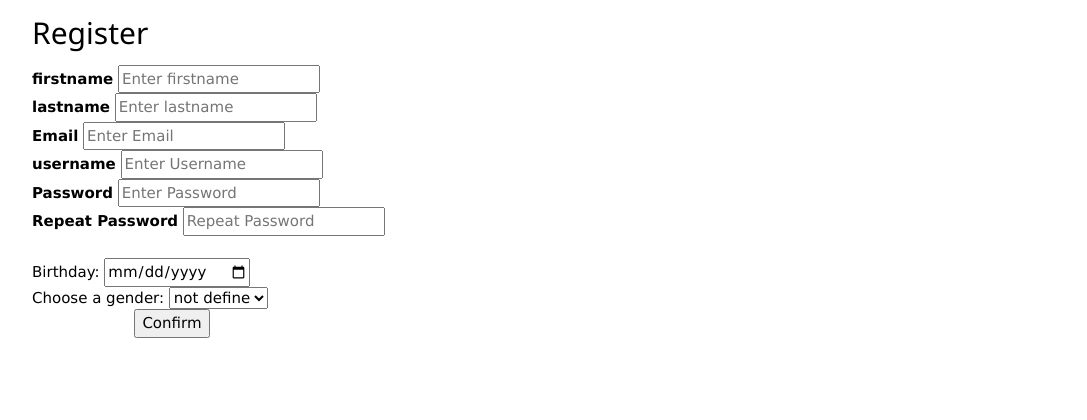
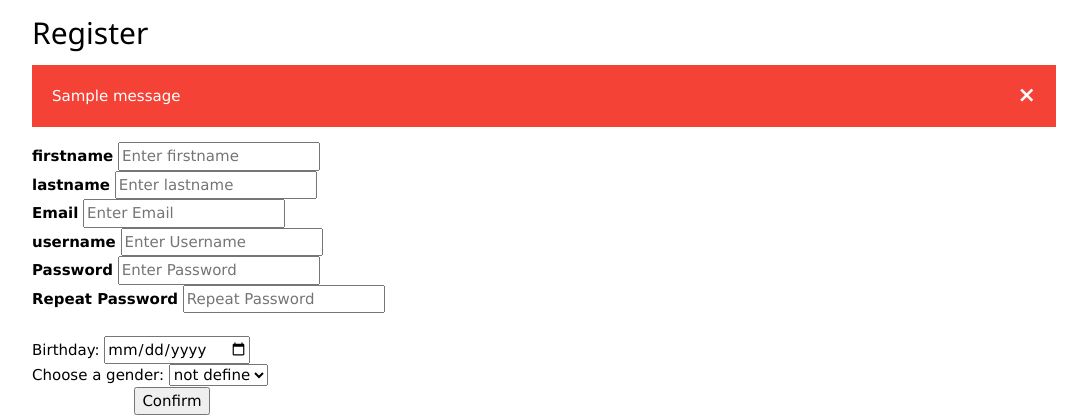
Before and after one commit to FinalProject331/CN331-FinalProject, a Django app: page /signup/ in a window 1280 px wide. Shown: the part 54-474 px from the top of the page, without its empty margins (96-1183 px from the left). Run offline with Django 4.2, Linux system fonts and the light colour scheme; tables that the repository leaves empty hold one stand-in row (values such as "Sample post"); one stand-in notice (Sample message) is shown; some libraries are stand-ins or nearby versions.

Commit message:
add alert box and fix password in signup

```diff
--- a/core/templates/registration/signup.html
+++ b/core/templates/registration/signup.html
@@ -2,8 +2,47 @@
 {% extends "layout.html" %}
 
 {% block body %}
+<style>
+/* The alert message box */
+  .alert {
+    padding: 20px;
+    background-color: #f44336; /* Red */
+    color: white;
+    margin-bottom: 15px;
+  }
+
+/* The close button */
+  .closebtn {
+    margin-left: 15px;
+    color: white;
+    font-weight: bold;
+    float: right;
+    font-size: 22px;
+    line-height: 20px;
+    cursor: pointer;
+    transition: 0.3s;
+  }
+
+/* When moving the mouse over the close button */
+  .closebtn:hover {
+    color: black;
+  }
+</style>
+
 <div>
 <h2>Register</h2>
+
+{% if messages %}
+<div class="alert">
+  <span class="closebtn" onclick="this.parentElement.style.display='none';">&times;</span>
+    {% for message in messages %}
+      {{ message }}
+    {% endfor %}
+</div>
+{% endif %}
+
+
+
 <form action="create_account" method= "get" >
 
       <label for="first_name"><b>firstname</b></label>
@@ -28,7 +67,7 @@
       <br>
 
       <label for="psw-repeat"><b>Repeat Password</b></label>
-      <input type="password" placeholder="Repeat Password" name="password">
+      <input type="password" placeholder="Repeat Password" name="repeat_password">
 
 
       <br>
--- a/core/views.py
+++ b/core/views.py
@@ -13,7 +13,7 @@ from shop.models import ShopChat, Shop
 
 
 def aboutus(request):
-    if request.user.is_anonymous or request.user.is_staff :
+    if request.user.is_anonymous or request.user.is_staff:
         account = None
     else:
         account = Account.objects.get(user=request.user)
@@ -21,7 +21,7 @@ def aboutus(request):
 
 
 def help(request):
-    if request.user.is_anonymous or request.user.is_staff :
+    if request.user.is_anonymous or request.user.is_staff:
         account = None
     else:
         account = Account.objects.get(user=request.user)
@@ -46,15 +46,19 @@ def login_view(request):
     return render(request, "registration/login.html")
 
 
-
 def create_account(request):
     first_name = request.GET.get('first_name')
     last_name = request.GET.get('last_name')
     email = request.GET.get('email')
     username = request.GET.get('username')
     password = request.GET.get('password')
+    repeat_password = request.GET.get('repeat_password')
     birthday = request.GET.get('birthday')
     gender = request.GET.get('gender')
+
+    if password != repeat_password:
+        messages.error(request, "Password and Repaet Password didn't match")
+        return HttpResponseRedirect(reverse("signup"))
 
     user = User.objects.create(username=username,
                                first_name=first_name, last_name=last_name, email=email)
@@ -80,12 +84,12 @@ def home(request):
 
     # staff site
     if user.is_staff and (not user.is_superuser):
-        shop = Shop.objects.get(staff = user)
-        chats = ShopChat.objects.all().filter(staff = user.username)
+        shop = Shop.objects.get(staff=user)
+        chats = ShopChat.objects.all().filter(staff=user.username)
         return render(request, "users/home.html", {
-        "chats": chats,
-        "shop" : shop,
-    })
+            "chats": chats,
+            "shop": shop,
+        })
 
     # anonymous site and admin site
     if user.is_anonymous or user.is_superuser:
@@ -96,7 +100,7 @@ def home(request):
     # user site
     return render(request, "users/home.html", {
         "rooms": Room.objects.all(),
-        "account":account,
+        "account": account,
     })
 
 
@@ -111,13 +115,14 @@ def help_send(request):
     form.save()
     return HttpResponseRedirect('help')
 
+
 def search(request):
     text = request.GET['search']
     all_room = Room.objects.all()
     rooms = []
     if text != "":
         for room in all_room:
-            if text in room.name :
+            if text in room.name:
                 rooms.append(room)
         if rooms == []:
             messages.warning(
@@ -125,6 +130,6 @@ def search(request):
             return HttpResponseRedirect(reverse('home'))
         return render(request, "users/home.html", {
             "rooms": rooms,
-    })
+        })
     else:
         return HttpResponseRedirect(reverse('home'))
```
